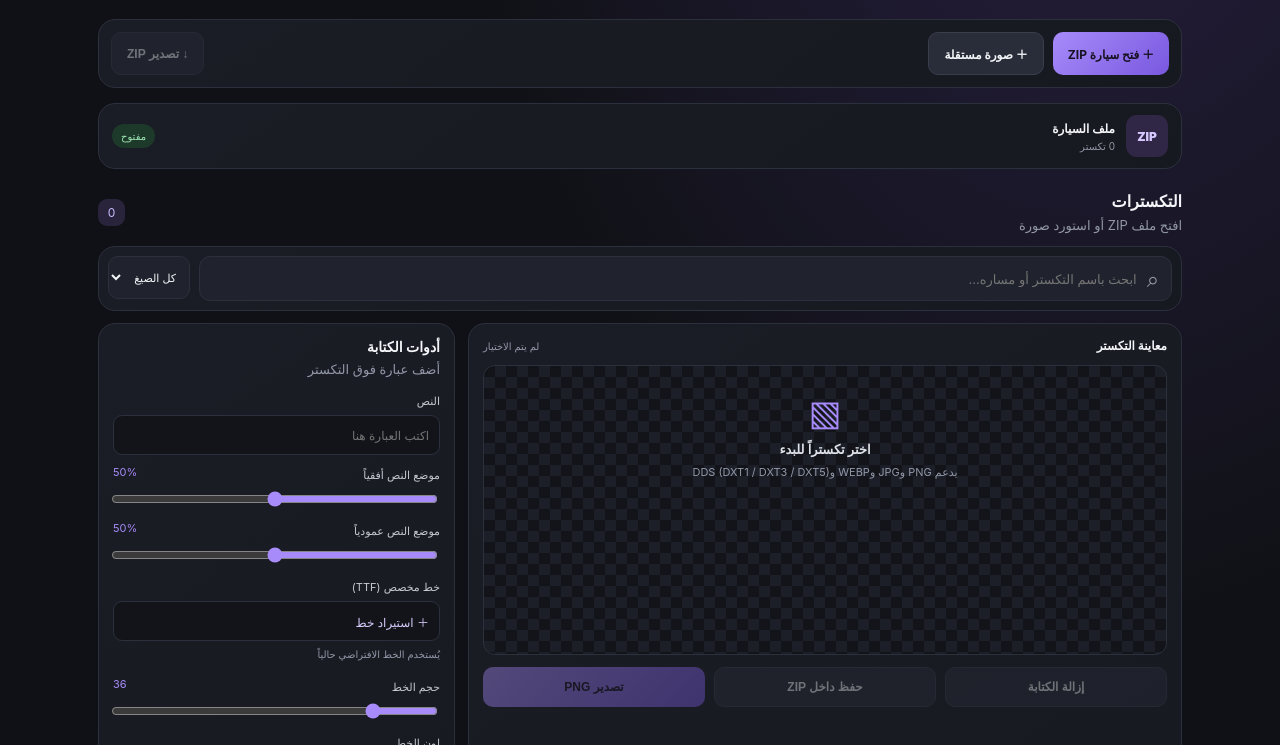
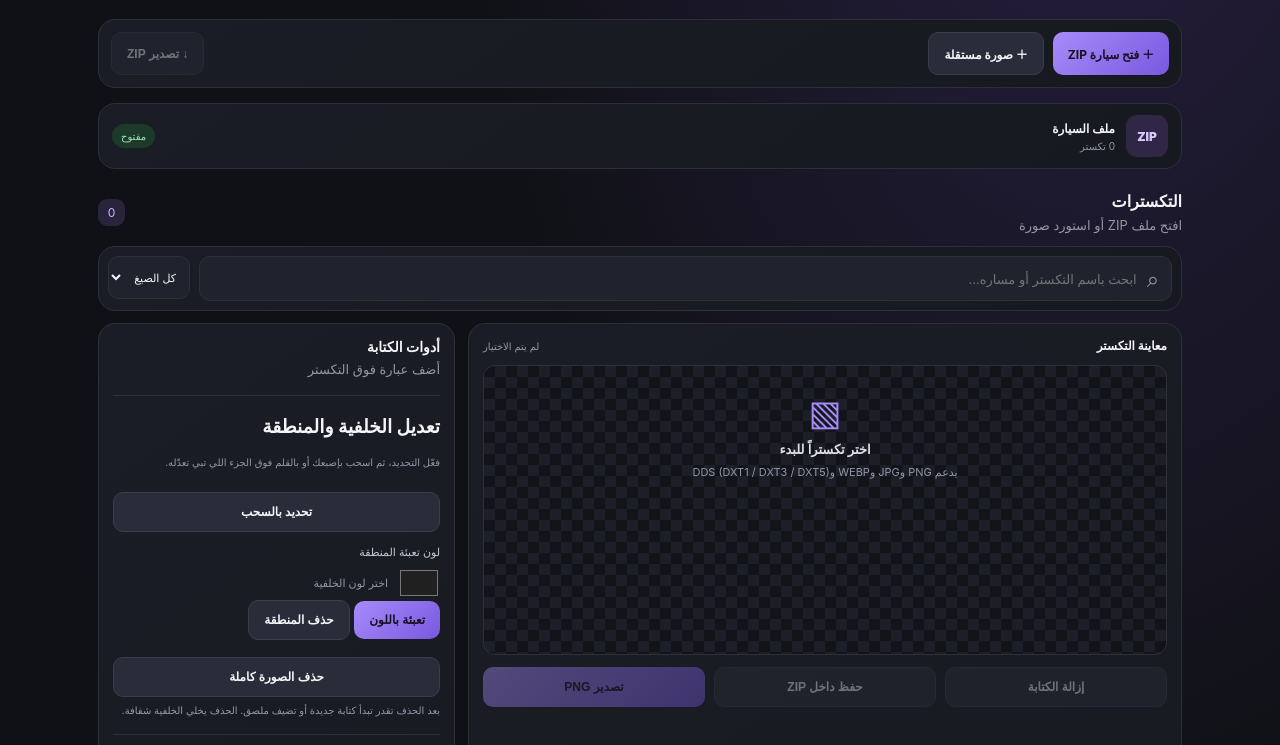
Before and after one commit to tmoath07-svg/BeamNG-Texture-Editor, a plain HTML site: page index.html in a window 1280 px wide. Shown: the part 196-941 px from the top of the page. Drawn offline with nearby package versions, Linux system fonts and the light colour scheme.

Commit message:
Add background and selection controls

```diff
--- a/index.html
+++ b/index.html
@@ -55,7 +55,20 @@
         </section>
         <aside class="tools-card panel">
           <div class="section-heading compact"><div><h2>أدوات الكتابة</h2><p>أضف عبارة فوق التكستر</p></div></div>
-          <label class="field-label" for="textInput">النص</label>
+          <div class="tool-divider"></div>
+          <h3 class="edit-section-title">تعديل الخلفية والمنطقة</h3>
+          <p class="hint">فعّل التحديد، ثم اسحب بإصبعك أو بالقلم فوق الجزء اللي تبي تعدّله.</p>
+          <button class="secondary-button full" id="selectionModeButton" type="button">تحديد بالسحب</button>
+          <label class="field-label" for="backgroundColor">لون تعبئة المنطقة</label>
+          <div class="color-row"><input id="backgroundColor" type="color" value="#202020"><span>اختر لون الخلفية</span></div>
+          <div class="selection-actions">
+            <button class="primary-button" id="fillSelectionButton" type="button">تعبئة باللون</button>
+            <button class="secondary-button" id="eraseSelectionButton" type="button">حذف المنطقة</button>
+          </div>
+          <button class="secondary-button full danger-button" id="clearImageButton" type="button">حذف الصورة كاملة</button>
+          <p class="hint">بعد الحذف تقدر تبدأ كتابة جديدة أو تضيف ملصق. الحذف يخلي الخلفية شفافة.</p>
+          <div class="tool-divider"></div>
+          <label class="field-label" for="textInput">النص الجديد</label>
           <input class="field" id="textInput" type="text" placeholder="اكتب العبارة هنا">
           <div class="control-row"><label class="field-label" for="textX">موضع النص أفقياً</label><output id="textXValue">50%</output></div>
           <input class="range" id="textX" type="range" min="0" max="100" value="50">
```
